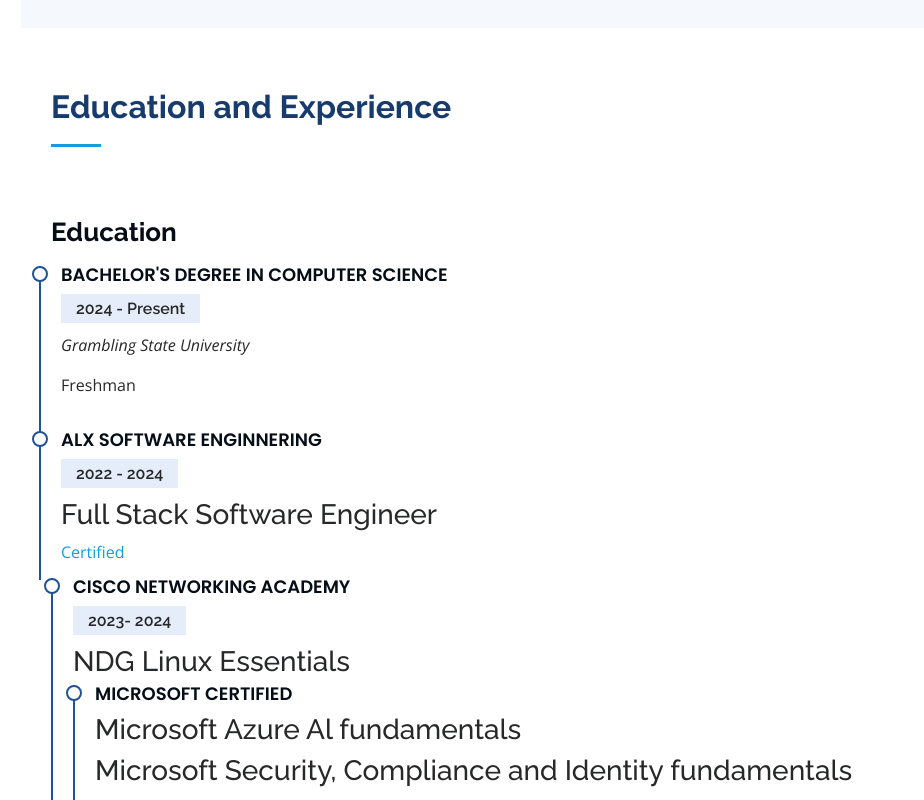
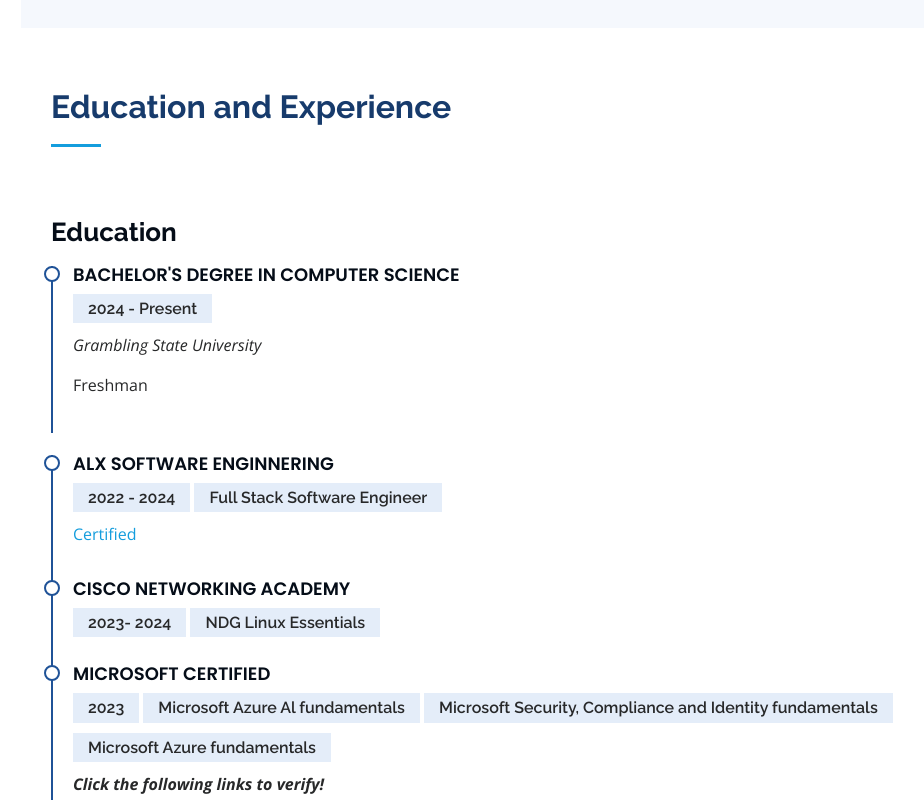
Before and after one commit to Praisg/myPortifolio, a plain HTML site: page index.html in a window 1280 px wide. Shown: the part 2000-2800 px from the top of the page, without its empty margins (309-1233 px from the left). Drawn offline with nearby package versions, Linux system fonts and the light colour scheme.

Commit message:
modified

```diff
--- a/index.html
+++ b/index.html
@@ -227,7 +227,7 @@
 
         <div class="row">
           <div class="col-lg-6" data-aos="fade-up">
-
+          </div>
             </div>
 
             <h3 class="resume-title">Education</h3>
@@ -235,26 +235,27 @@
               <h4>Bachelor's Degree in Computer Science </h4>
               <h5>2024 - Present</h5>
               <p><em>Grambling State University </em></p>
-              <p>Freshman</div>
+              <p>Freshman</div><br>
 
             <div class="resume-item">
               <h4>ALX Software Enginnering </h4>
               <h5>2022 - 2024</h5>
-              <h3>Full Stack Software Engineer</h3>
-              <p><a href="https://intranet.alxswe.com/certificates/25Lh29rPse" target="_blank">Certified</a> </p> </div>
+              <h5>Full Stack Software Engineer</h5>
+              <p><a href="https://intranet.alxswe.com/certificates/25Lh29rPse" target="_blank">Certified</a> </p>
           </div>
 
           <div class="resume-item">
             <h4>Cisco Networking Academy</h4>
             <h5>2023- 2024</h5>
-            <h3>NDG Linux Essentials</h3>
+            <h5>NDG Linux Essentials</h5></div>
 
           <div class="resume-item">
             <h4>Microsoft Certified</h4>
-            <h3>Microsoft Azure Al fundamentals</h3>
-            <h3>Microsoft Security, Compliance and Identity fundamentals</h3>
-            <h3>Microsoft Azure fundamentals</h3>
             <h5>2023</h5>
+            <h5>Microsoft Azure Al fundamentals</h5>
+            <h5>Microsoft Security, Compliance and Identity fundamentals</h5>
+            <h5>Microsoft Azure fundamentals</h5>
+
             <p><em><strong>Click the following links to verify!</strong></em></p>
 
             <pre><a href="https://learn.microsoft.com/en-us/users/praisealecksgavi-1947/credentials/7eba64ec8778e78c" target="_blank">   Microsoft Azure Al fundamentals</a>
```
